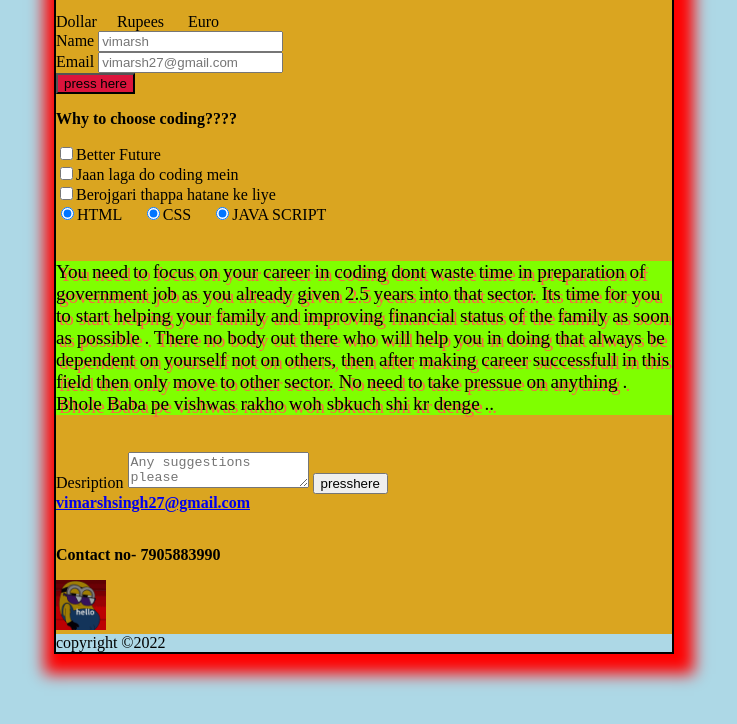
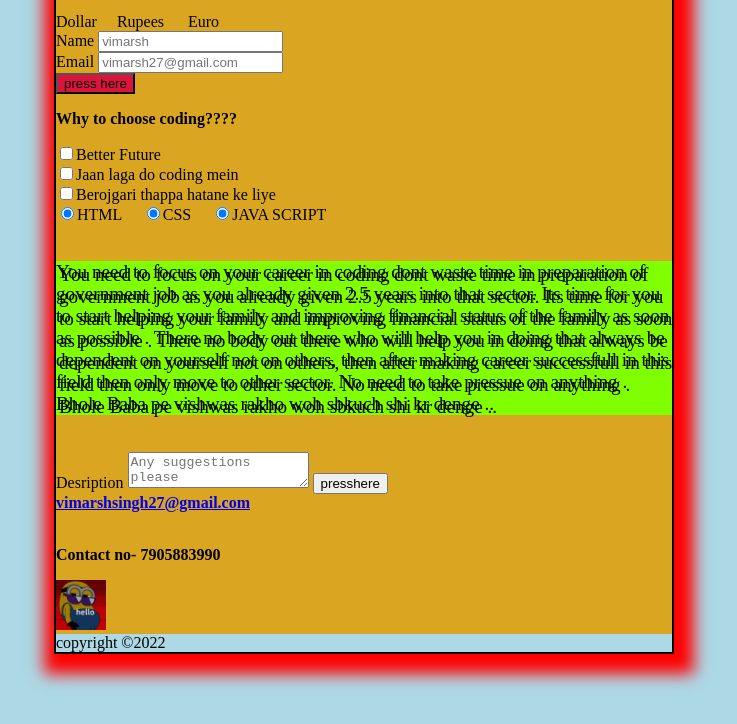
Before and after one commit to vimarsh-singh/career, a plain HTML site: page index.html in a window 1280 px wide. Shown: the part 646-1370 px from the top of the page, without its empty margins (296-1033 px from the left). Drawn offline with Linux system fonts and the light colour scheme.

Commit message:
hi there

```diff
--- a/index.html
+++ b/index.html
@@ -15,7 +15,7 @@
       .jaiho {
         background-color: chartreuse;
         font-size: larger;
-        text-shadow: 3px 3px tomato;
+        text-shadow: 3px 3px ;
       }
       .me {
         float: left;
```
